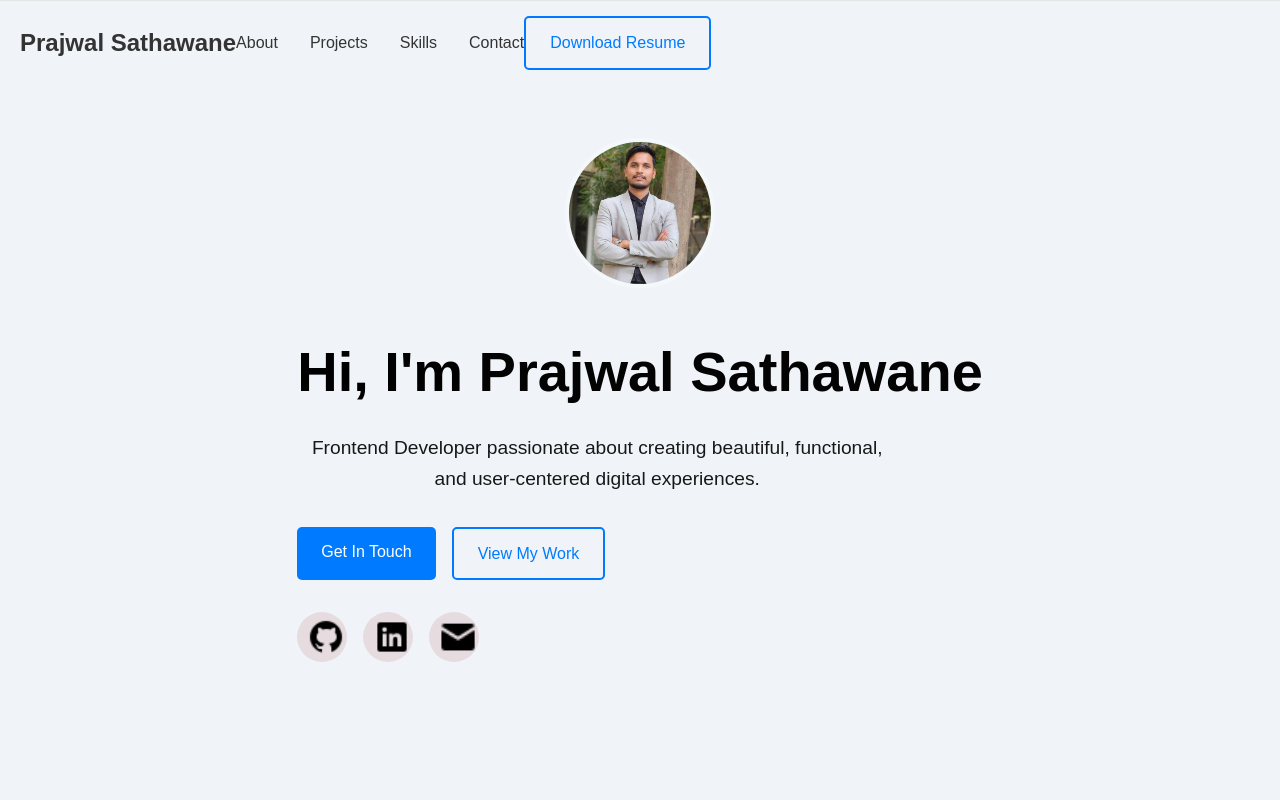
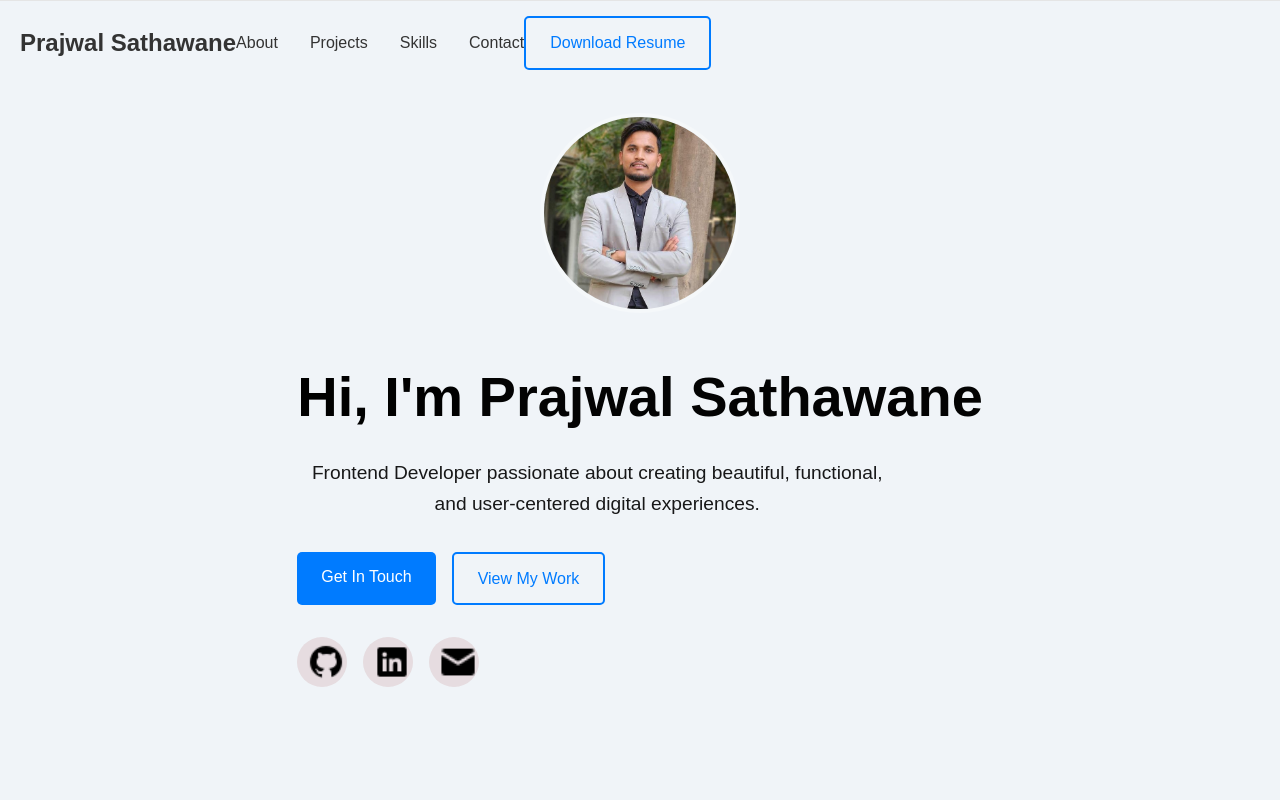
Before and after one commit to prajwal2003s/prajwalportfolio, a React (Vite) app: page / in a window 1280 px wide. Shown: the top 800 px of the page. Built offline with nearby package versions, Linux system fonts and the light colour scheme.

Commit message:
img width change

```diff
--- a/src/Components/Hero.css
+++ b/src/Components/Hero.css
@@ -16,8 +16,8 @@
 }
 
 .hero-image img {
-  width: 150px;
-  height: 150px;
+  width: 200px;
+  height: 200px;
   border-radius: 50%;
   border: 4px solid rgba(255, 255, 255, 0.3);
   object-fit: cover;
```
